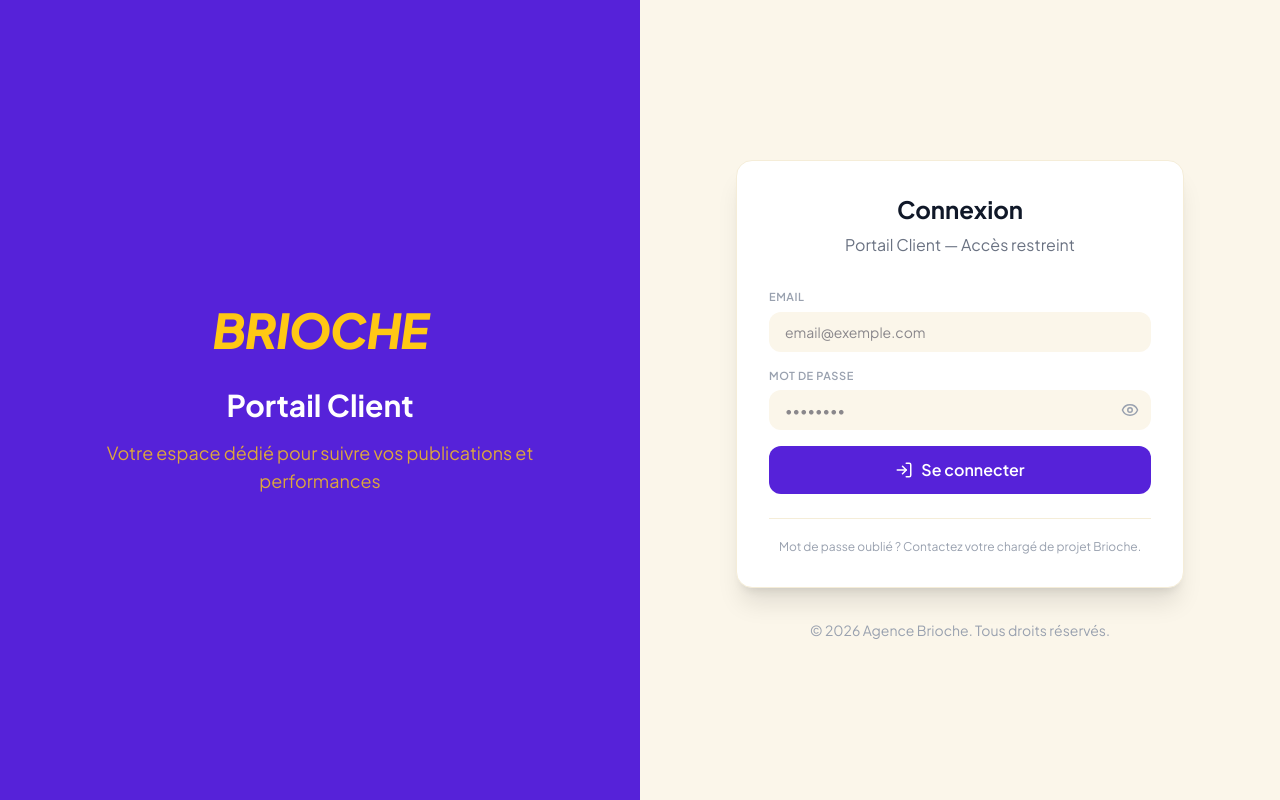
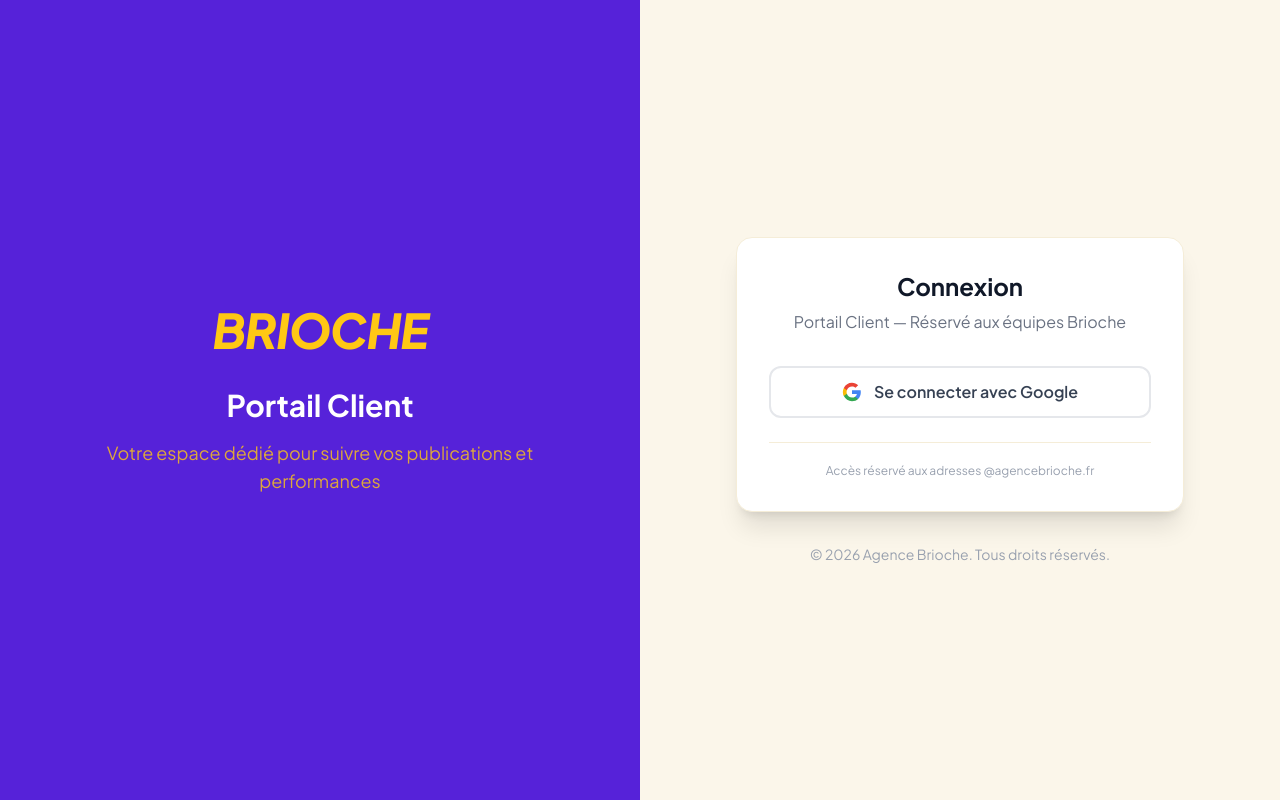
Before and after one commit to maximebehar-hub/agence-brioche-clients, a React (Vite) app: page /connexion in a window 1280 px wide. Built offline with nearby package versions, Linux system fonts and the light colour scheme; no server answers.

Commit message:
feat: connexion Google OAuth uniquement, restreint @agencebrioche.fr

```diff
--- a/src/lib/supabase.js
+++ b/src/lib/supabase.js
@@ -5,8 +5,16 @@
 
 export const supabase = createClient(supabaseUrl, supabaseAnonKey)
 
-export const signInWithEmail = async (email, password) => {
-  const { data, error } = await supabase.auth.signInWithPassword({ email, password })
+export const signInWithGoogle = async () => {
+  const { data, error } = await supabase.auth.signInWithOAuth({
+    provider: 'google',
+    options: {
+      redirectTo: window.location.origin,
+      queryParams: {
+        hd: 'agencebrioche.fr'
+      }
+    }
+  })
   if (error) throw error
   return data
 }
--- a/src/pages/LoginPage.jsx
+++ b/src/pages/LoginPage.jsx
@@ -1,28 +1,21 @@
 import { useState } from 'react'
-import { signInWithEmail } from '../lib/supabase'
-import { LogIn, Eye, EyeOff, AlertCircle } from 'lucide-react'
+import { signInWithGoogle } from '../lib/supabase'
+import { AlertCircle } from 'lucide-react'
 
 export default function LoginPage() {
-  const [email, setEmail] = useState('')
-  const [password, setPassword] = useState('')
-  const [showPassword, setShowPassword] = useState(false)
   const [error, setError] = useState('')
   const [loading, setLoading] = useState(false)
 
-  const handleSubmit = async (e) => {
-    e.preventDefault()
+  const handleGoogleLogin = async () => {
     setError('')
     setLoading(true)
     try {
-      await signInWithEmail(email.trim(), password)
+      await signInWithGoogle()
     } catch (err) {
       console.error('Login error:', err)
-      setError(
-        err.message === 'Invalid login credentials'
-          ? 'Identifiants incorrects'
-          : err.message || 'Erreur de connexion'
-      )
-    } finally { setLoading(false) }
+      setError(err.message || 'Erreur de connexion')
+      setLoading(false)
+    }
   }
 
   return (
@@ -46,7 +39,7 @@
           <div className="bg-white rounded-2xl shadow-xl p-8 border border-brioche-beige-dark">
             <div className="text-center mb-8">
               <h2 className="text-2xl font-bold text-gray-900 mb-2">Connexion</h2>
-              <p className="text-gray-500">Portail Client — Accès restreint</p>
+              <p className="text-gray-500">Portail Client — Réservé aux équipes Brioche</p>
             </div>
 
             {error && (
@@ -55,34 +48,26 @@
               </div>
             )}
 
-            <form onSubmit={handleSubmit} className="space-y-4">
-              <div>
-                <label className="block text-[11px] font-semibold uppercase tracking-wider text-gray-400 mb-1.5">Email</label>
-                <input type="email" value={email} onChange={e => setEmail(e.target.value)} placeholder="email@exemple.com"
-                  required autoComplete="email"
-                  className="w-full px-4 py-2.5 bg-brioche-beige border-none rounded-xl text-sm focus:outline-none focus:ring-2 focus:ring-brioche-violet" />
-              </div>
-              <div>
-                <label className="block text-[11px] font-semibold uppercase tracking-wider text-gray-400 mb-1.5">Mot de passe</label>
-                <div className="relative">
-                  <input type={showPassword ? 'text' : 'password'} value={password} onChange={e => setPassword(e.target.value)}
-                    placeholder="••••••••" required autoComplete="current-password"
-                    className="w-full px-4 py-2.5 pr-11 bg-brioche-beige border-none rounded-xl text-sm focus:outline-none focus:ring-2 focus:ring-brioche-violet" />
-                  <button type="button" onClick={() => setShowPassword(!showPassword)}
-                    className="absolute right-3 top-1/2 -translate-y-1/2 text-gray-400 hover:text-brioche-violet">
-                    {showPassword ? <EyeOff size={18} /> : <Eye size={18} />}
-                  </button>
-                </div>
-              </div>
-              <button type="submit" disabled={loading}
-                className="w-full flex items-center justify-center gap-2 bg-brioche-violet text-white font-semibold py-3 rounded-xl hover:bg-brioche-violet-dark transition-colors disabled:opacity-60">
-                {loading ? <div className="w-5 h-5 border-2 border-white/30 border-t-white rounded-full animate-spin" /> : <><LogIn size={18} /> Se connecter</>}
-              </button>
-            </form>
+            <button onClick={handleGoogleLogin} disabled={loading}
+              className="w-full flex items-center justify-center gap-3 bg-white border-2 border-gray-200 text-gray-700 font-semibold py-3 rounded-xl hover:border-brioche-violet hover:bg-brioche-beige/50 transition-all disabled:opacity-60">
+              {loading ? (
+                <div className="w-5 h-5 border-2 border-brioche-violet/30 border-t-brioche-violet rounded-full animate-spin" />
+              ) : (
+                <>
+                  <svg width="20" height="20" viewBox="0 0 24 24">
+                    <path d="M22.56 12.25c0-.78-.07-1.53-.2-2.25H12v4.26h5.92a5.06 5.06 0 0 1-2.2 3.32v2.77h3.57c2.08-1.92 3.28-4.74 3.28-8.1z" fill="#4285F4"/>
+                    <path d="M12 23c2.97 0 5.46-.98 7.28-2.66l-3.57-2.77c-.98.66-2.23 1.06-3.71 1.06-2.86 0-5.29-1.93-6.16-4.53H2.18v2.84C3.99 20.53 7.7 23 12 23z" fill="#34A853"/>
+                    <path d="M5.84 14.09c-.22-.66-.35-1.36-.35-2.09s.13-1.43.35-2.09V7.07H2.18C1.43 8.55 1 10.22 1 12s.43 3.45 1.18 4.93l2.85-2.22.81-.62z" fill="#FBBC05"/>
+                    <path d="M12 5.38c1.62 0 3.06.56 4.21 1.64l3.15-3.15C17.45 2.09 14.97 1 12 1 7.7 1 3.99 3.47 2.18 7.07l3.66 2.84c.87-2.6 3.3-4.53 6.16-4.53z" fill="#EA4335"/>
+                  </svg>
+                  Se connecter avec Google
+                </>
+              )}
+            </button>
 
             <div className="mt-6 pt-5 border-t border-brioche-beige-dark">
               <p className="text-center text-xs text-gray-400">
-                Mot de passe oublié ? Contactez votre chargé de projet Brioche.
+                Accès réservé aux adresses @agencebrioche.fr
               </p>
             </div>
           </div>
```
